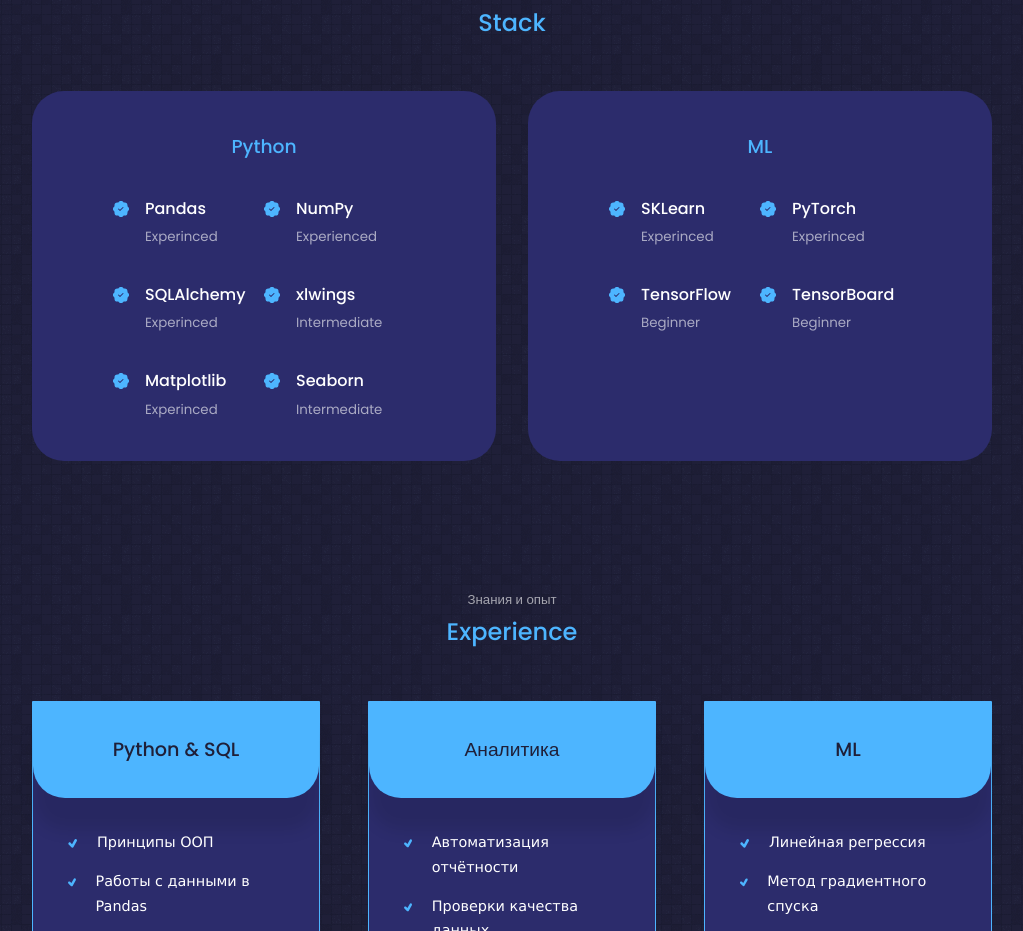
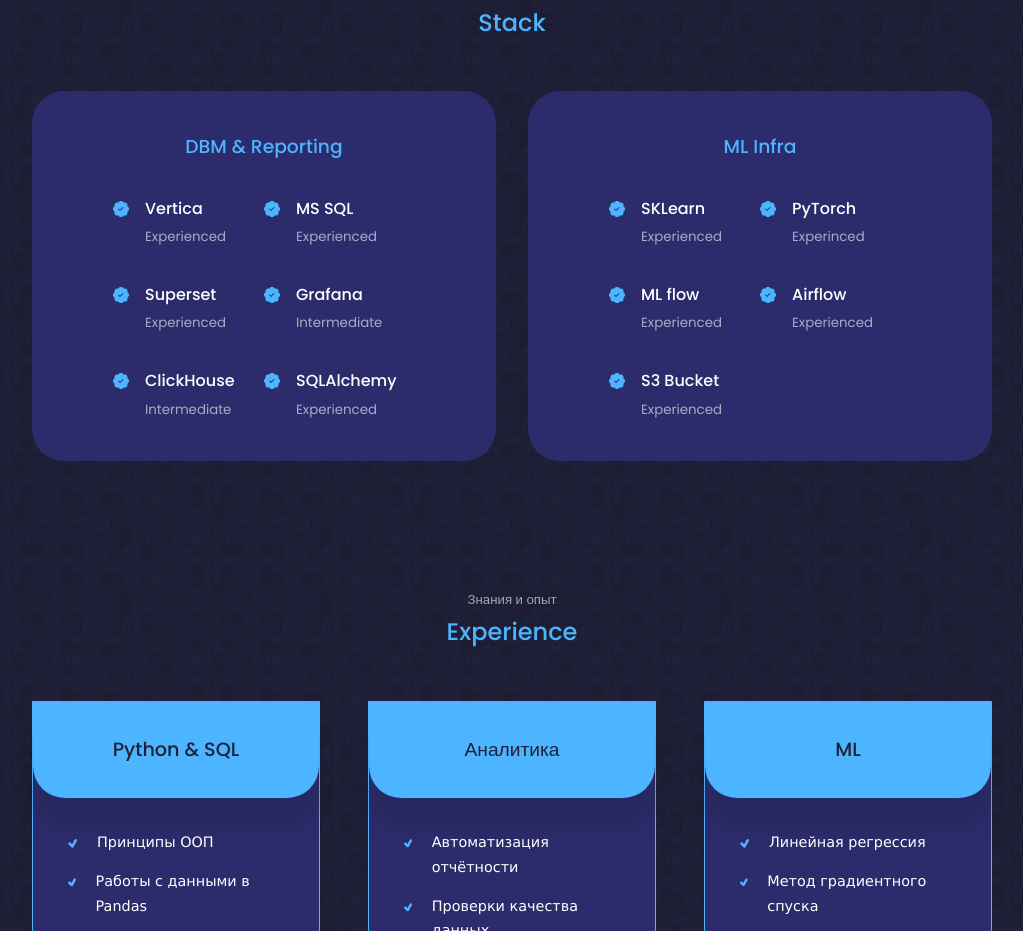
Before and after one commit to VM5Ball/React_Portfolio, a React (Create React App) app in the folder react-portfolio-1/: page / in a window 1280 px wide. Shown: the part 1726-2657 px from the top of the page, without its empty margins (128-1151 px from the left). Built offline with nearby package versions, Linux system fonts and the light colour scheme.

Commit message:
experience section

```diff
--- a/react-portfolio-1/src/components/experience/Experience.jsx
+++ b/react-portfolio-1/src/components/experience/Experience.jsx
@@ -4,28 +4,28 @@
 
 const data_Python =[
   {
-    skill: 'Pandas',
-    level: 'Experinced'
-  },
-  {
-    skill: 'NumPy',
+    skill: 'Vertica',
     level: 'Experienced'
   },
   {
-    skill: 'SQLAlchemy',
-    level: 'Experinced'
+    skill: 'MS SQL',
+    level: 'Experienced'
   },
   {
-    skill: 'xlwings',
+    skill: 'Superset',
+    level: 'Experienced'
+  },
+  {
+    skill: 'Grafana',
     level: 'Intermediate'
   },
   {
-    skill: 'Matplotlib',
-    level: 'Experinced'
+    skill: 'ClickHouse',
+    level: 'Intermediate'
   },
   {
-    skill: 'Seaborn',
-    level: 'Intermediate'
+    skill: 'SQLAlchemy',
+    level: 'Experienced'
   },
 
 ]
@@ -33,21 +33,24 @@
 const data_ML =[
   {
     skill: 'SKLearn',
-    level: 'Experinced'
+    level: 'Experienced'
   },
   {
     skill: 'PyTorch',
     level: 'Experinced'
   },
   {
-    skill: 'TensorFlow',
-    level: 'Beginner'
+    skill: 'ML flow',
+    level: 'Experienced'
   },
   {
-    skill: 'TensorBoard',
-    level: 'Beginner'
-  }
-
+    skill: 'Airflow',
+    level: 'Experienced'
+  },
+  {
+    skill: 'S3 Bucket',
+    level: 'Experienced'
+  },
 ]
 
 const Experience = () => {
@@ -60,7 +63,7 @@
 
           <div className="experience__backend">
           <h3>
-            Python
+            DBM & Reporting
           </h3>
           <div className="experience__content">
 
@@ -82,7 +85,7 @@
 
           <div className="experience__frontend">
           <h3>
-            ML
+            ML Infra
           </h3>
           <div className="experience__content">
             {
```
